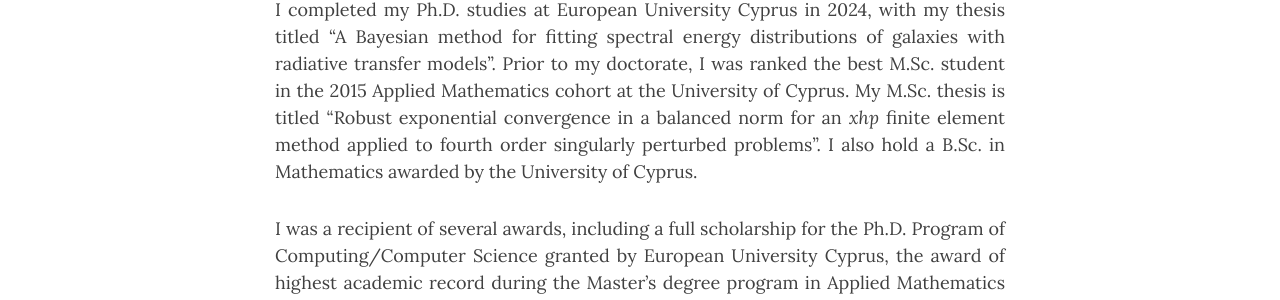
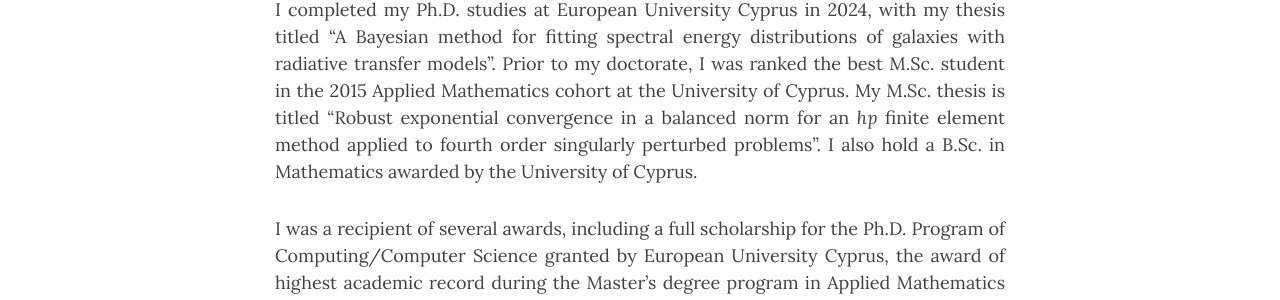
Before and after one commit to ch-var/ch-var.github.io, a Jekyll site: the page built from index.html, in a window 1280 px wide and 900 px high, scrolled down 752 px. Shown: the part 154-454 px from the top of the window. Built offline with Jekyll 4.4.1, drawn with Linux system fonts in a browser that asks for light colours; the list of posts is cut into pages by our own code.

Commit message:
Update index.html

```diff
--- a/index.html
+++ b/index.html
@@ -13,8 +13,7 @@
 
 <p align='justify'>The last years I worked as a Researcher at Aristarchus Research Center of European University Cyprus. I also worked as a Scientific Collaborator at the Department of Computer Science and Engineering of European University Cyprus, being an instructor for Statistics I and Business Statistics. I previously worked as a Post-Graduate Researcher at the In-Silico Modelling Group of the Department of Mechanical and Manufacturing Engineering of the University of Cyprus.</p>
 
-<p align='justify'>I completed my Ph.D. studies at European University Cyprus in 2024, with my thesis titled “A Bayesian method for fitting spectral energy distributions of galaxies with radiative transfer models”. Prior to my doctorate, I was ranked the best M.Sc. student in the 2015 Applied Mathematics cohort at the University of Cyprus. My M.Sc. thesis is titled “Robust exponential convergence in a balanced norm for an <i>xhp</i>
- finite element method applied to fourth order singularly perturbed problems”. I also hold a B.Sc. in Mathematics awarded by the University of Cyprus.</p>
+<p align='justify'>I completed my Ph.D. studies at European University Cyprus in 2024, with my thesis titled “A Bayesian method for fitting spectral energy distributions of galaxies with radiative transfer models”. Prior to my doctorate, I was ranked the best M.Sc. student in the 2015 Applied Mathematics cohort at the University of Cyprus. My M.Sc. thesis is titled “Robust exponential convergence in a balanced norm for an <i>hp</i> finite element method applied to fourth order singularly perturbed problems”. I also hold a B.Sc. in Mathematics awarded by the University of Cyprus.</p>
 
 <p align='justify'>I was a recipient of several awards, including a full scholarship for the Ph.D. Program of Computing/Computer Science granted by European University Cyprus, the award of highest academic record during the Master’s degree program in Applied Mathematics granted by the Faculty of Pure and Applied Sciences of the University of Cyprus and the Sievert Larsson/Ancoria Excellence Award of highest academic record during the Master’s degree program in Applied Mathematics granted by the Department of Mathematics and Statistics of the University of Cyprus.</p>
 
```
